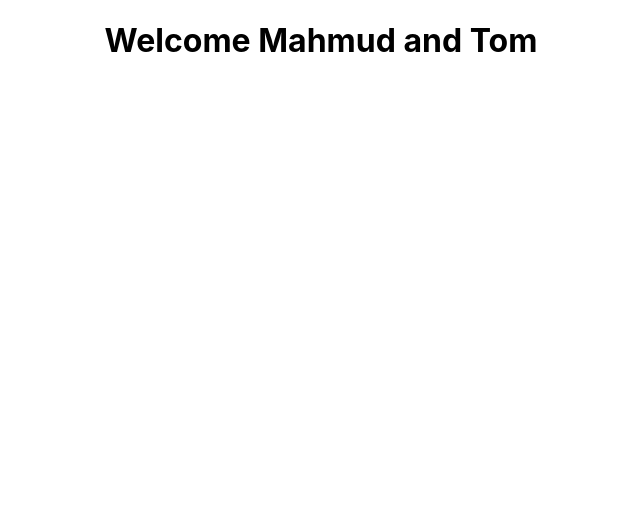
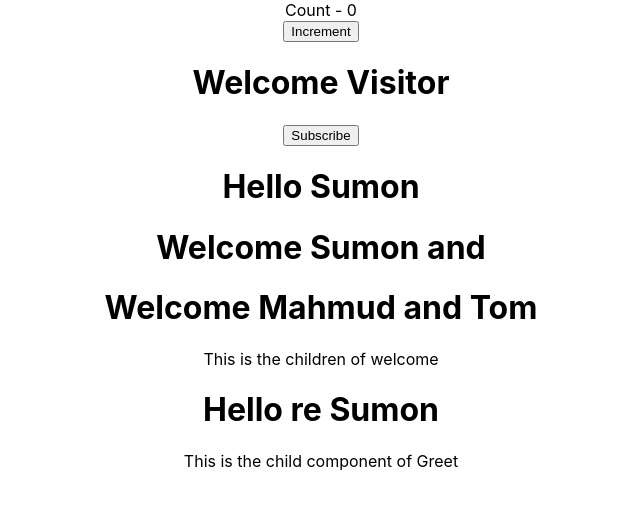
Before and after one commit to mdabutaleb/learning-react-js, a React (Create React App) app: page / in a window 1280 px wide. Shown: the top 510 px of the page, without its empty margins (319-959 px from the left). Built offline with nearby package versions, Linux system fonts and the light colour scheme.

Commit message:
getting pull

```diff
--- a/src/App.js
+++ b/src/App.js
@@ -1,7 +1,7 @@
 import React from 'react';
 import logo from './logo.svg';
 import './App.css';
-import Greet from './components/Greet'
+import {Greet} from './components/Greet'
 import Welcome from './components/Welcome'
 import Hello from './components/Hello'
 import Message from "./components/Message";
@@ -10,21 +10,17 @@ import Counter from "./components/Counter";
 function App() {
     return (
         <div className="App">
-
-            {/*
-             <Counter/>
-             <Message/>
-            <Greet name="Sumon" heroname="Batman">
-                <p>This is the child component of Sumon</p>
-            </Greet>
+            <Counter/>
+            <Message/>
+            <Hello/>
 
             <Welcome name="Sumon" heroname="Batman"/>
-
-            <Hello/>
-            */
-            }
-            {/*<Greet name="Mahmud" heroName="Tom Cruis"/>*/}
-            <Welcome name="Mahmud" heroName="Tom "/>
+            <Welcome name="Mahmud" heroName="Tom ">
+                <p>This is the children of welcome </p>
+            </Welcome>
+            <Greet name="Sumon" heroname="Batman">
+                <p>This is the child component of Greet</p>
+            </Greet>
         </div>
     );
 }
--- a/src/components/Greet.js
+++ b/src/components/Greet.js
@@ -4,14 +4,13 @@ import React from 'react'
 //     return <h1>Hello World</h1>
 // }
 
-const Greet = props => {
-const { name, heroName} = props
+export const Greet = props => {
+    const {name, heroName} = props
     return (
         <div>
-            <h1>Hello {name} {heroName}</h1>
+            <h1>Hello re {name} {props.heroName}</h1>
+            {props.children}
         </div>
     )
-
-
 }
-export default Greet;
+// export default Greet;
--- a/src/components/Welcome.js
+++ b/src/components/Welcome.js
@@ -1,6 +1,6 @@
 import React, {Component} from 'react'
 
-class Welcome extends Component{
+class Welcome extends Component {
     render() {
         const {name, heroName} = this.props
         return (
```
Also changed, not shown: 1 other file (tests, documents, lock files or other folders).
